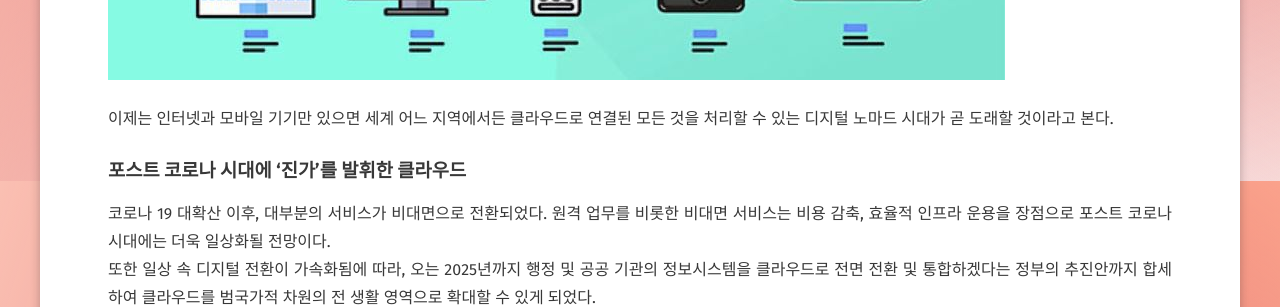
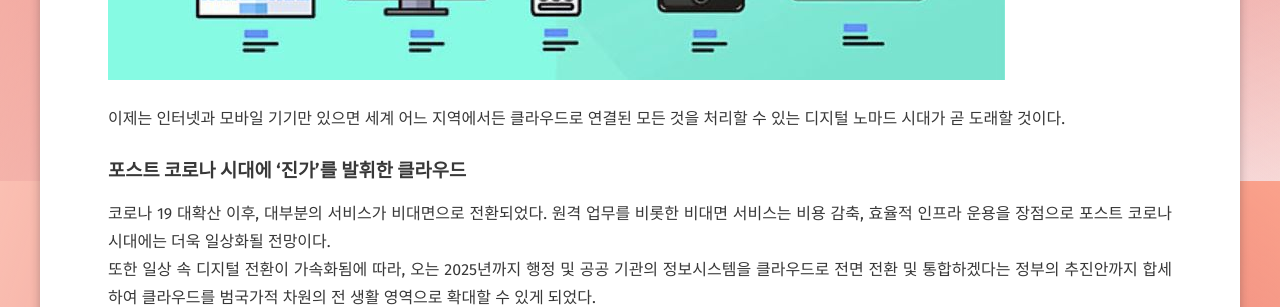
Before and after one commit to dora-author/dora-author.github.io, a Jekyll site: the page built from _posts/tech/2022-09-01-cloud-tw.md, in a window 1280 px wide and 900 px high, scrolled down 1468 px. Shown: the part 151-458 px from the top of the window. Built offline with Jekyll 4.4.1, drawn with Linux system fonts in a browser that asks for light colours; some web fonts are replaced; comment, search, counter and statistics services are not loaded.

Commit message:
Update 2022-09-01-cloud-tw.md
Fix typo

```diff
--- a/_posts/tech/2022-09-01-cloud-tw.md
+++ b/_posts/tech/2022-09-01-cloud-tw.md
@@ -36,7 +36,7 @@ IT 기업들은 이러한 클라우드를 활용하여 웹 서비스를 더 쉽
 
 ![web cloud](/img/tech/cloud-tw.jpg)
 
-이제는 인터넷과 모바일 기기만 있으면 세계 어느 지역에서든 클라우드로 연결된 모든 것을 처리할 수 있는 디지털 노마드 시대가 곧 도래할 것이라고 본다.
+이제는 인터넷과 모바일 기기만 있으면 세계 어느 지역에서든 클라우드로 연결된 모든 것을 처리할 수 있는 디지털 노마드 시대가 곧 도래할 것이다.
 <br>
 
 ### 포스트 코로나 시대에 ‘진가’를 발휘한 클라우드
```
